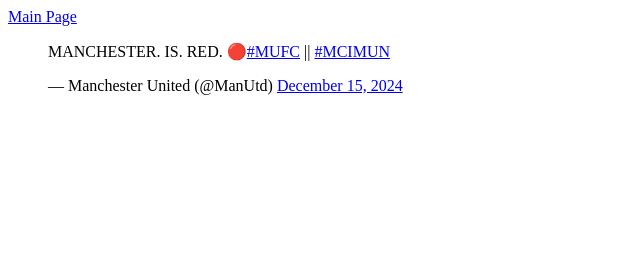
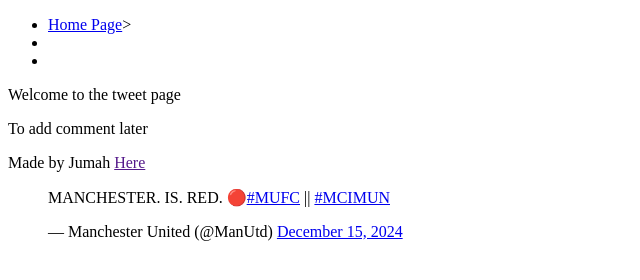
Before and after one commit to Jumah18/My_First_Portfolio, a plain HTML site: page html_basic/tweets.html in a window 1280 px wide. Shown: the whole page, without its empty margins (0-640 px from the left). Drawn offline with Linux system fonts and the light colour scheme.

Commit message:
Update tweets.html

```diff
--- a/html_basic/tweets.html
+++ b/html_basic/tweets.html
@@ -6,7 +6,24 @@
     <title>Document</title>
 </head>
 <body>
-    <a href="index.html">Main Page</a>
+    <header>
+        <ul>
+            <li><a href="index.html">Home Page</a>></li>
+            <li></li>
+            <li></li>
+        </ul>
+    </header>
+    <main>
+        <article>
+            Welcome to the tweet page
+        </article>
+        <aside>
+            <p>To add comment later</p>
+        </aside>
+    </main>
+    <footer>
+        <p>Made by Jumah <a href="" target="">Here</a></p>
+    </footer>
     <blockquote class="twitter-tweet" data-media-max-width="560"><p lang="en" dir="ltr">MANCHESTER. IS. RED. 🔴<a href="https://twitter.com/hashtag/MUFC?src=hash&amp;ref_src=twsrc%5Etfw">#MUFC</a> || <a href="https://twitter.com/hashtag/MCIMUN?src=hash&amp;ref_src=twsrc%5Etfw">#MCIMUN</a></p>&mdash; Manchester United (@ManUtd) <a href="https://twitter.com/ManUtd/status/1868362781205889088?ref_src=twsrc%5Etfw">December 15, 2024</a></blockquote> <script async src="https://platform.twitter.com/widgets.js" charset="utf-8"></script>
 </body>
 </html>
```
